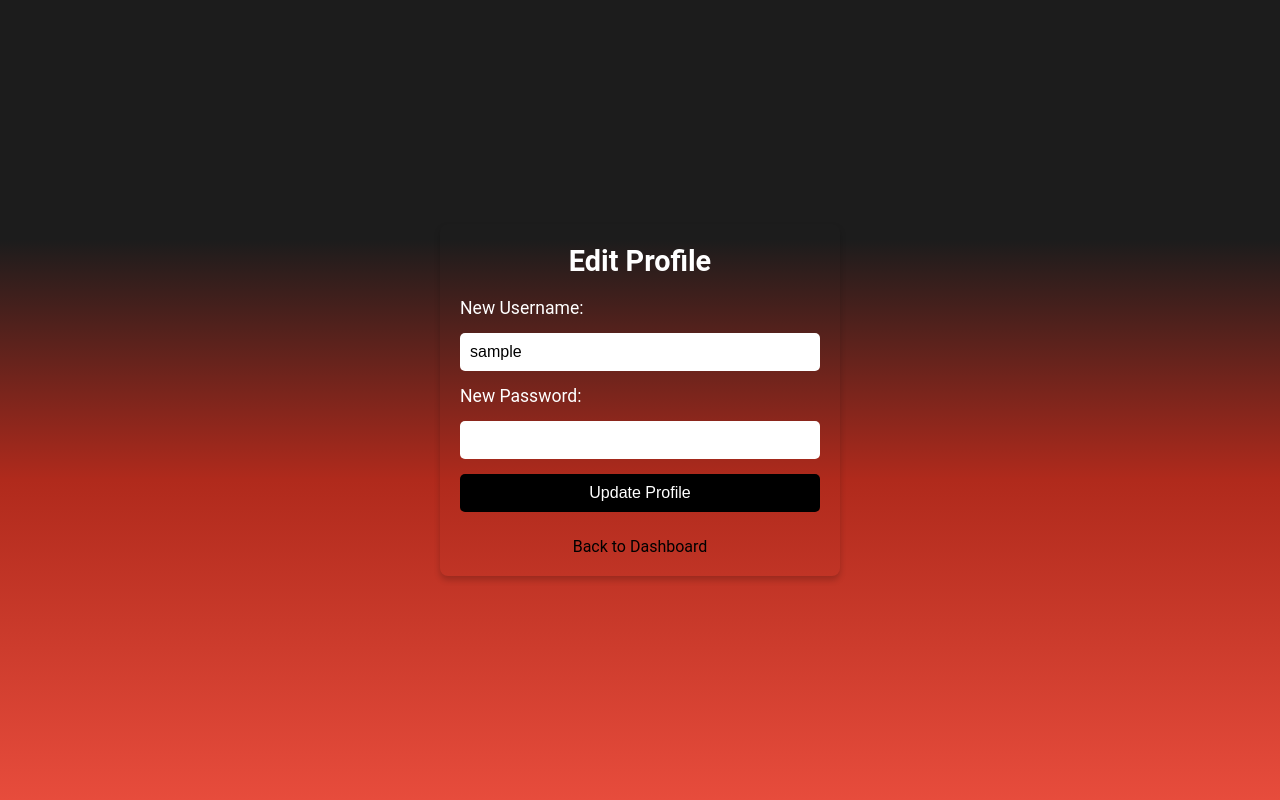
After one commit to Cellie0320/personal_expense_tracker, a PHP site: page /profile.php in a window 1280 px wide. The commit adds this page. Run offline with PHP 8.4, Linux system fonts and the light colour scheme; the visitor is signed in with stand-in values (Sample User, id 1).

Commit message:
Add contact form and profile editing functionality: create contact form page with reset feature, implement profile update logic, and enhance styling for user experience.

```diff
--- /dev/null
+++ b/frontend/public/profile.css
@@ -0,0 +1,93 @@
+/* General Reset */
+* {
+    margin: 0;
+    padding: 0;
+    box-sizing: border-box;
+  }
+
+  /* Body Styling */
+  body {
+    font-family: 'Roboto', sans-serif;
+    background: linear-gradient(to bottom, #1c1c1c 30%, #b02a1c 60%, #e74c3c);
+    color: white;
+    display: flex;
+    justify-content: center;
+    align-items: center;
+    height: 100vh;
+    margin: 0;
+  }
+
+  /* Container for the form */
+  .container {
+    background-color:transparent;
+    padding: 20px;
+    border-radius: 8px;
+    box-shadow: 0px 4px 6px rgba(0, 0, 0, 0.2);
+    width: 100%;
+    max-width: 400px;
+    text-align: center;
+    display: flex;
+    flex-direction: column;
+    align-items: center;
+  }
+
+  /* Center the heading */
+  .container h1 {
+    margin-bottom: 20px;
+    font-size: 1.8rem;
+  }
+
+  /* Form Styling */
+  form {
+    display: grid;
+    grid-template-columns: 1fr;
+    gap: 15px;
+    width: 100%;
+  }
+
+  label {
+    font-size: 1.1rem;
+    text-align: left;
+  }
+
+  input[type="text"],
+  input[type="password"] {
+    padding: 10px;
+    border: none;
+    border-radius: 5px;
+    font-size: 1rem;
+    width: 100%;
+  }
+
+  /* Update Profile Button Styling */
+  button {
+    padding: 10px 20px;
+    font-size: 1rem;
+    color: white;
+    background-color: black; /* Black background color */
+    border: none;
+    border-radius: 5px;
+    cursor: pointer;
+    transition: background-color 0.3s ease;
+  }
+
+  button:hover {
+    background-color: darkred; /* Dark red on hover */
+  }
+
+  a {
+    color: black;
+    text-decoration: none;
+    margin-top: 10px;
+    display: inline-block;
+  }
+
+  a:hover {
+    text-decoration: underline;
+  }
+
+  .message {
+    margin-bottom: 15px;
+    font-size: 1rem;
+    color: black;
+  }
--- /dev/null
+++ b/frontend/public/profile.php
@@ -0,0 +1,60 @@
+<?php
+session_start();
+if (!isset($_SESSION['username'])) {
+    header("Location: login.php"); // Redirect to login if not logged in
+    exit();
+}
+$username = htmlspecialchars($_SESSION['username']); // Retrieve and sanitize the username
+
+include '../../backend/DBConnection.php'; // Include your database connection file
+
+// Enable error reporting for debugging
+ini_set('display_errors', 1);
+ini_set('display_startup_errors', 1);
+error_reporting(E_ALL);
+
+// Handle form submission
+if ($_SERVER['REQUEST_METHOD'] == 'POST') {
+    $new_username = $_POST['username'];
+    $new_password = password_hash($_POST['password'], PASSWORD_DEFAULT); // Hash the new password
+
+    // Update the user's information in the database
+    $query = "UPDATE users SET username = :username, password = :password WHERE username = :current_username";
+    $stmt = $pdo->prepare($query);
+    if ($stmt === false) {
+        die('Prepare failed: ' . htmlspecialchars($pdo->errorInfo()[2]));
+    }
+    $stmt->bindParam(':username', $new_username);
+    $stmt->bindParam(':password', $new_password);
+    $stmt->bindParam(':current_username', $_SESSION['username']);
+    if ($stmt->execute()) {
+        $_SESSION['username'] = $new_username; // Update the session username
+        $message = "Profile updated successfully.";
+    } else {
+        $message = "Error updating profile.";
+    }
+}
+?>
+<!DOCTYPE html>
+<html lang="en">
+<head>
+    <meta charset="UTF-8">
+    <meta name="viewport" content="width=device-width, initial-scale=1.0">
+    <title>Edit Profile</title>
+    <link rel="stylesheet" href="profile.css">
+</head>
+<body>
+    <div class="container">
+        <h1>Edit Profile</h1>
+        <?php if (isset($message)) { echo "<p class='message'>$message</p>"; } ?>
+        <form action="profile.php" method="post">
+            <label for="username">New Username:</label>
+            <input type="text" id="username" name="username" value="<?php echo $username; ?>" required>
+            <label for="password">New Password:</label>
+            <input type="password" id="password" name="password" required>
+            <button type="submit">Update Profile</button>
+            <a href="dashboard.php">Back to Dashboard</a>
+        </form>
+    </div>
+</body>
+</html>
--- a/frontend/public/script.js
+++ b/frontend/public/script.js
@@ -116,3 +116,8 @@ $(document).ready(function () {
         window.location.href = "/backend/expense.php?action=export";
     });
 });
+
+/*Contact form reset*/
+function resetForm() {
+    document.getElementById('contactForm').reset();
+}
--- a/frontend/public/style.css
+++ b/frontend/public/style.css
@@ -91,9 +91,10 @@ input:invalid {
 }
 
 #emailMessage {
-    font-size: 12px;
+    font-size: 15px;
     margin-top: -10px;
     margin-bottom: 10px;
+    color: red;
 }
 
 button {
```
Also changed, not shown: frontend/public/contactform.css (added, +95 -0 lines), frontend/public/contactform.php (added, +34 -0 lines), frontend/public/dashboard.css (+13 -63 lines), frontend/public/dashboard.php (+7 -10 lines).
